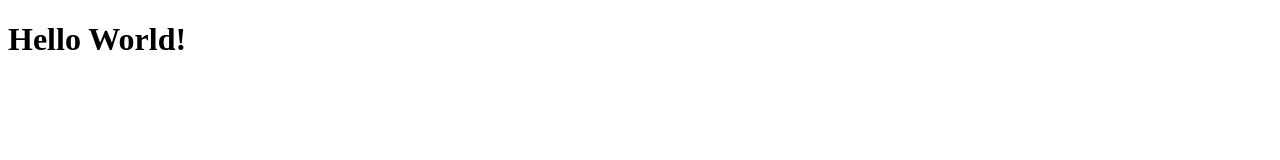
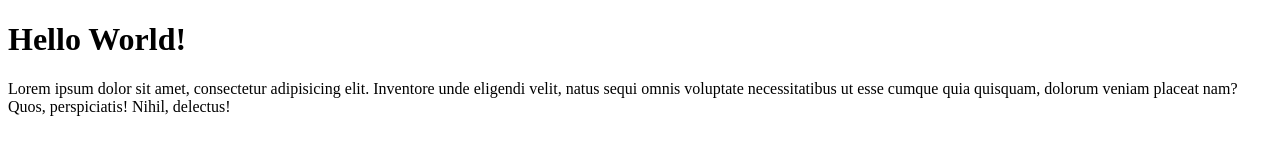
Before and after one commit to andirazif/helloworld, a plain HTML site: page index.html in a window 1280 px wide. Drawn offline with Linux system fonts and the light colour scheme.

Commit message:
First commit

```diff
--- a/index.html
+++ b/index.html
@@ -5,5 +5,8 @@
     </head>
     <body>
         <h1>Hello World!</h1>
+        <p>
+            Lorem ipsum dolor sit amet, consectetur adipisicing elit. Inventore unde eligendi velit, natus sequi omnis voluptate necessitatibus ut esse cumque quia quisquam, dolorum veniam placeat nam? Quos, perspiciatis! Nihil, delectus!
+        </p>
     </body>
 </html>
```
